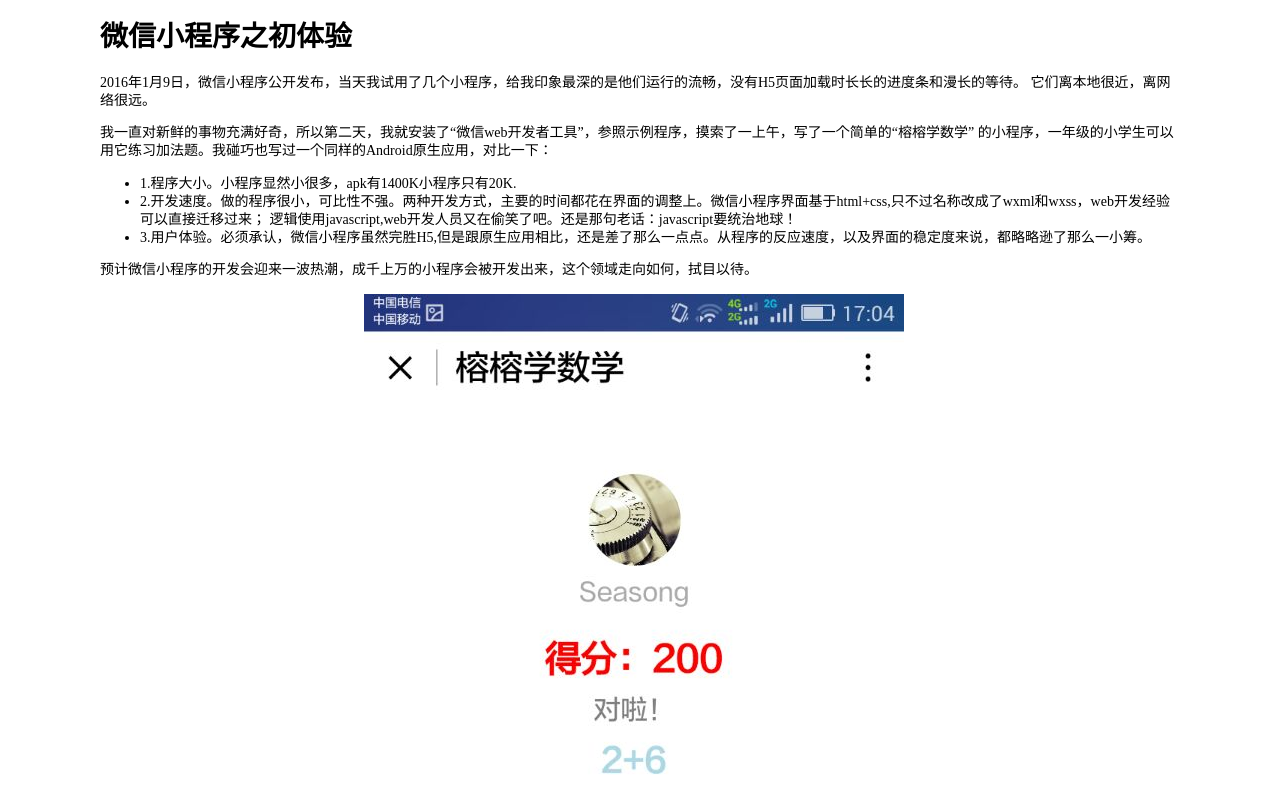
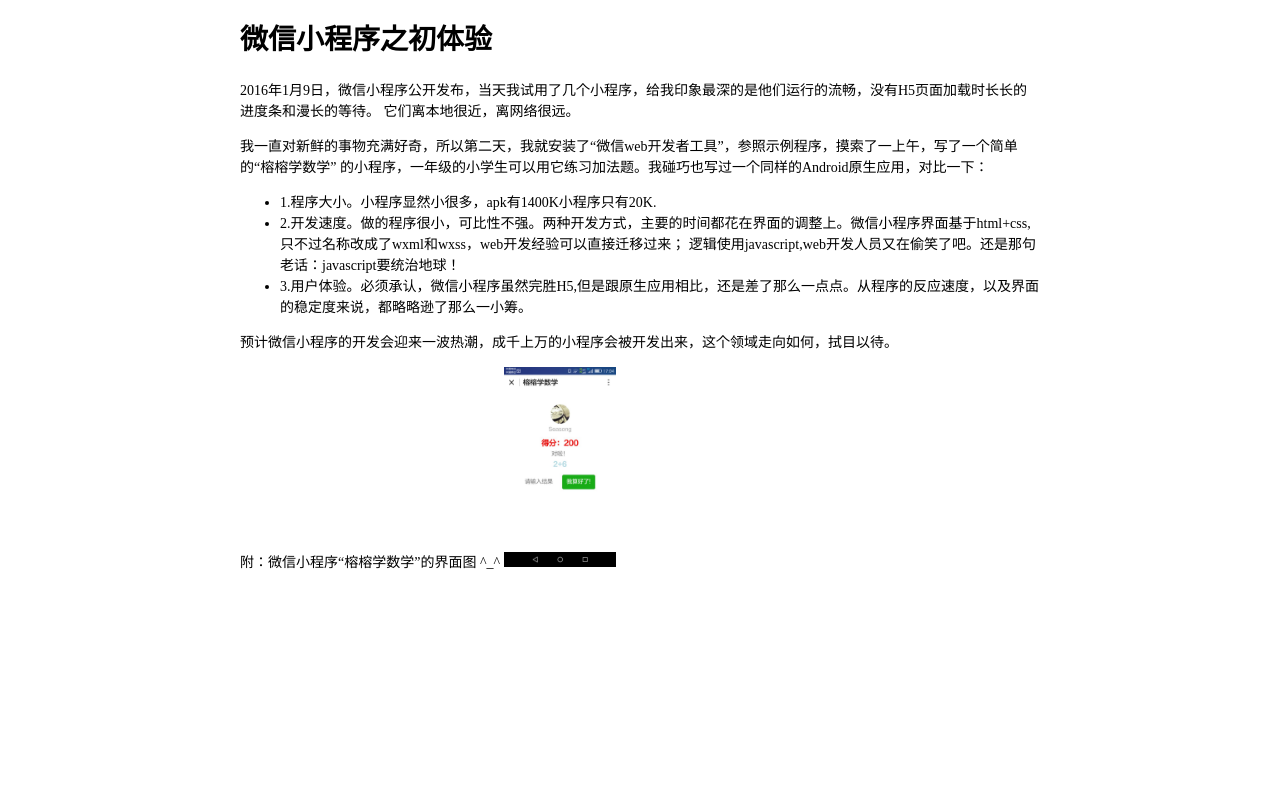
Before and after one commit to seasong/seasong.github.io, a plain HTML site: page index.html in a window 1280 px wide. Shown: the top 800 px of the page. Drawn offline with Linux system fonts and the light colour scheme.

Commit message:
Update style.css

```diff
--- a/style.css
+++ b/style.css
@@ -1,9 +1,9 @@
 .content {
-	font: 14px/1.3 宋体;
-	max-width : 1080px;
+	font: 14px/1.5 宋体;
+	max-width : 800px;
 	margin: 0 auto;
 }
 
-.medium img {
+.medium {
 	height: 200px;
 }
```
